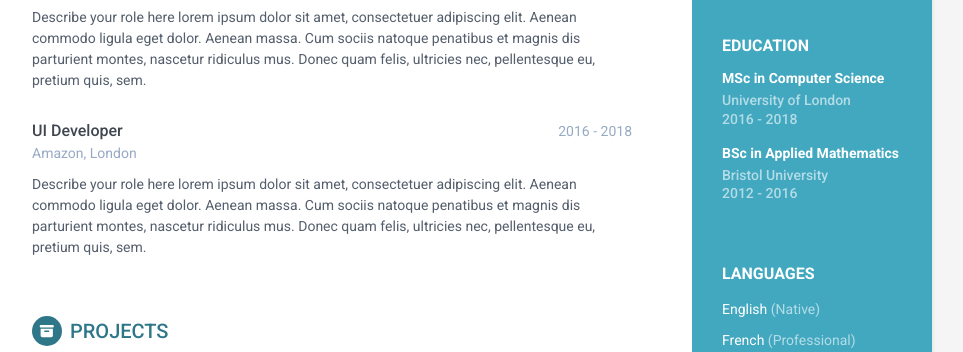
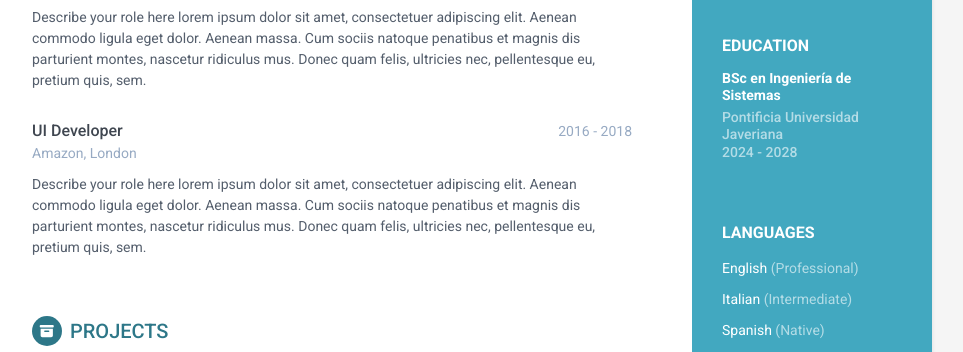
Before and after one commit to Siftings/daza-cv, a plain HTML site: page index.html in a window 1280 px wide. Shown: the part 600-952 px from the top of the page, without its empty margins (188-1151 px from the left). Drawn offline with Linux system fonts and the light colour scheme.

Commit message:
Cambios educaion y idiomas

```diff
--- a/index.html
+++ b/index.html
@@ -42,23 +42,18 @@
             <div class="education-container container-block">
                 <h2 class="container-block-title">Education</h2>
                 <div class="item">
-                    <h4 class="degree">MSc in Computer Science</h4>
-                    <h5 class="meta">University of London</h5>
-	                    <div class="time">2016 - 2018</div>
-                </div><!--//item-->
-                <div class="item">
-                    <h4 class="degree">BSc in Applied Mathematics</h4>
-                    <h5 class="meta">Bristol University</h5>
-                    <div class="time">2012 - 2016</div>
+                    <h4 class="degree">BSc en Ingeniería de Sistemas</h4>
+                    <h5 class="meta">Pontificia Universidad Javeriana</h5>
+	                    <div class="time">2024 - 2028</div>
                 </div><!--//item-->
             </div><!--//education-container-->
 
             <div class="languages-container container-block">
                 <h2 class="container-block-title">Languages</h2>
                 <ul class="list-unstyled interests-list">
-                    <li>English <span class="lang-desc">(Native)</span></li>
-                    <li>French <span class="lang-desc">(Professional)</span></li>
-                    <li>Spanish <span class="lang-desc">(Professional)</span></li>
+                    <li>English <span class="lang-desc">(Professional)</span></li>
+                    <li>Italian <span class="lang-desc">(Intermediate)</span></li>
+                    <li>Spanish <span class="lang-desc">(Native)</span></li>
                 </ul>
             </div><!--//interests-->
 
```
